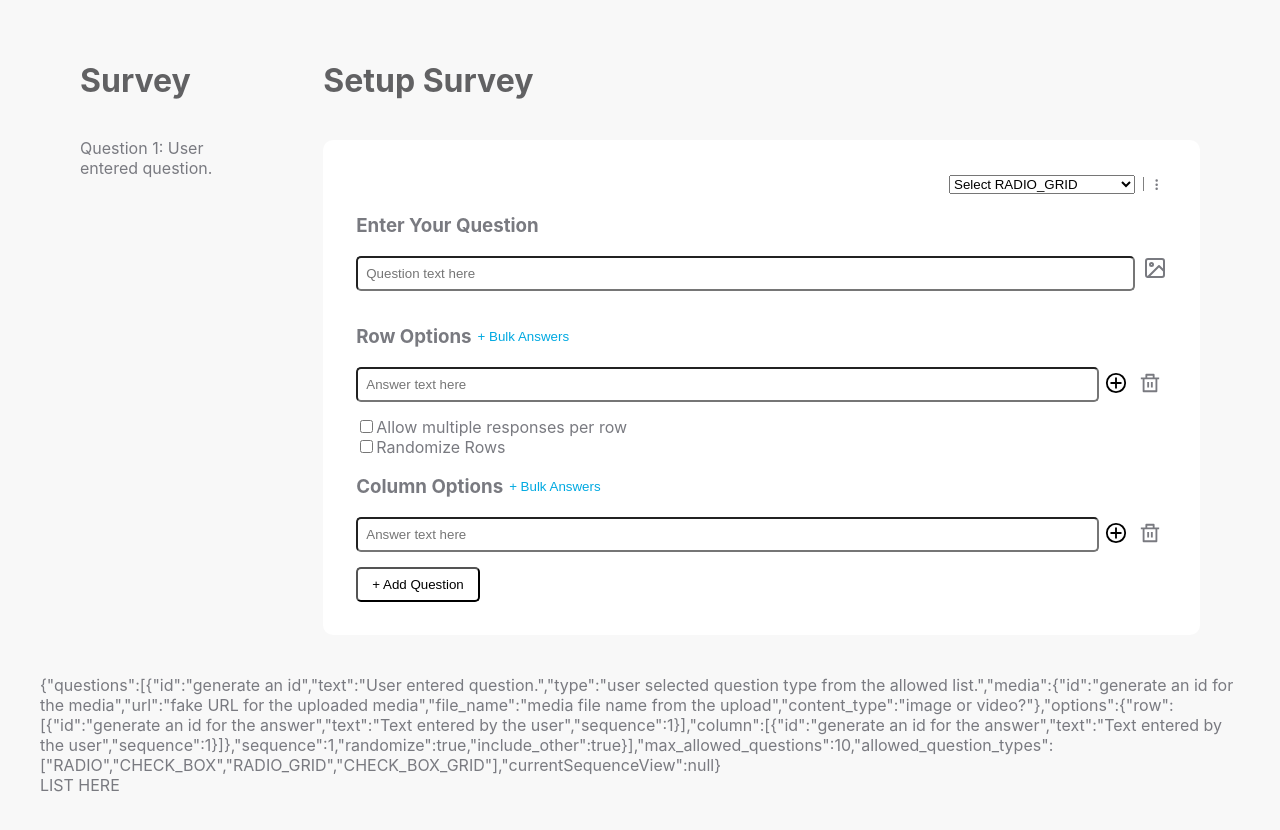
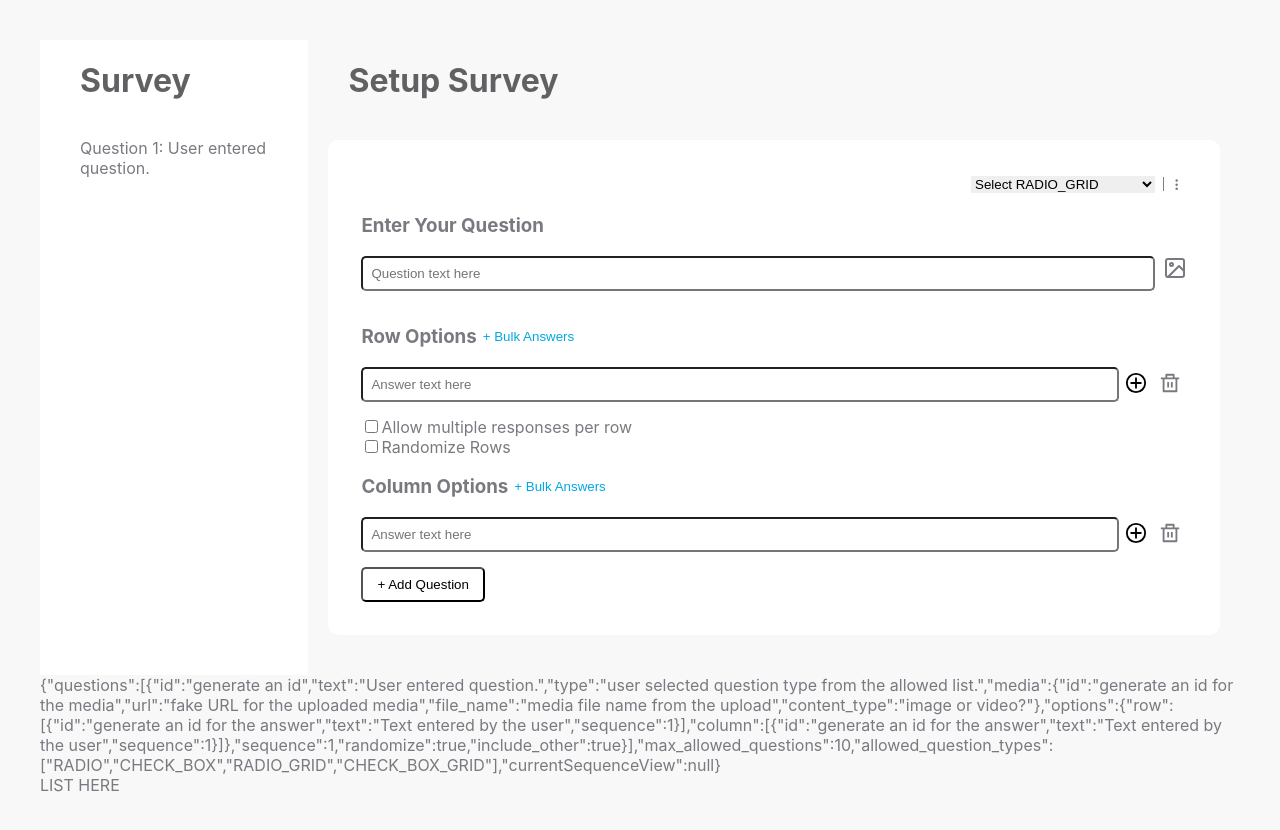
Before and after one commit to cw323/form-builder, a React (Create React App) app: page / in a window 1280 px wide. Shown: the top 830 px of the page. Built offline with nearby package versions, Linux system fonts and the light colour scheme.

Commit message:
Add styling

```diff
--- a/src/App.css
+++ b/src/App.css
@@ -10,7 +10,7 @@
 .FormWrapper {
   border: 3px solid rgb(255, 255, 255);
   padding: 30px;
-  margin: 40px;
+  margin: 40px 20px;
   border-radius: 10px;
   background-color: rgb(255, 255, 255);
 }
@@ -23,7 +23,8 @@
 .QuestionsList {
   display: flex;
   flex-direction: column;
-  width: 280px;
-  margin-right: 20px;
+  width: 320px;
+  padding-right: 20px;
   overflow-wrap: break-word;
+  background-color: rgb(255, 255, 255);
 }
--- a/src/components/Form/Form.css
+++ b/src/components/Form/Form.css
@@ -20,3 +20,11 @@
   width: 100%;
   max-width: 1080px;
 }
+
+.LayoutSelector {
+  border: none;
+}
+
+.LayoutSelector:focus {
+  outline: none;
+}
--- /dev/null
+++ b/src/components/SortableItem/SortableItem.css
@@ -0,0 +1,3 @@
+.QuestionItem {
+  cursor: pointer;
+}
```
Also changed, not shown: src/components/SortableItem/SortableItem.js (added, +8 -0 lines), src/components/SortableList/SortableList.js (added, +17 -0 lines), 1 other file (tests, documents, lock files or other folders).
